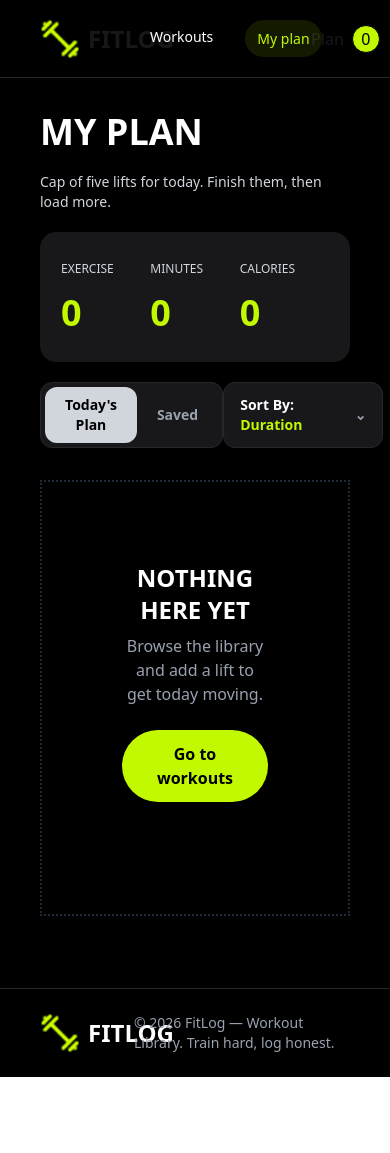
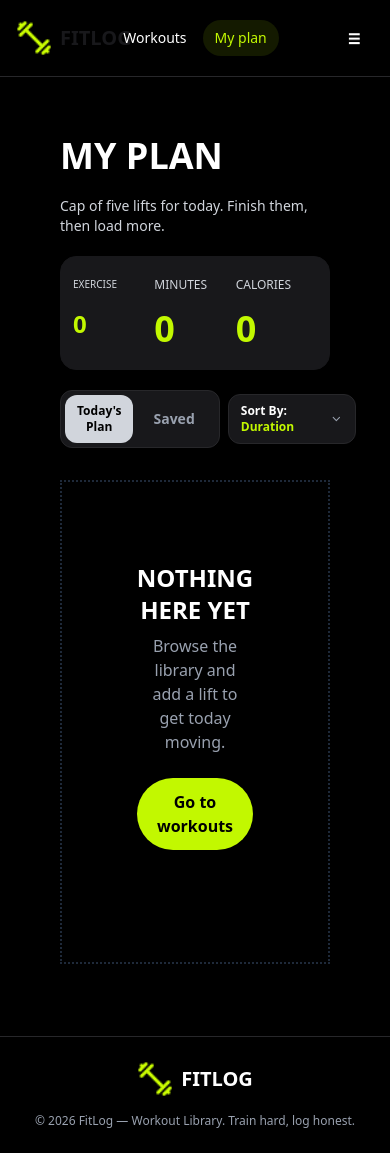
Before and after one commit to SSAShawon/fit-log, a Next.js app: page /my-plan in a window 390 px wide. Before the commit the page ends 1077 px from the top, so only its background shows below. Built offline with nearby package versions, Linux system fonts and the light colour scheme.

Commit message:
Responsive Done

```diff
--- a/src/app/layout.tsx
+++ b/src/app/layout.tsx
@@ -32,7 +32,9 @@ export default function RootLayout({ children }: LayoutProps<"/">) {
         <WorkoutProvider>
           <Navbar />
 
-          <main className="flex-1">{children}</main>
+          <main className="flex-1 px-5 md:px-10 lg:px-40">
+            {children}
+            </main>
 
           <ToastContainer />
           <Footer />
--- a/src/app/my-plan/page.tsx
+++ b/src/app/my-plan/page.tsx
@@ -49,7 +49,7 @@ const MyPlan = () => {
 
   return (
     <div className="bg-black px-10 py-10 text-white">
-      {/* Header */}
+
       <div>
         <h1 className="pt-8 pb-5 text-4xl font-bold">MY PLAN</h1>
 
@@ -67,7 +67,7 @@ const MyPlan = () => {
         setSortBy={setSortBy}
       />
 
-      {/* Content of Todays Plan*/}
+
       <div>
         {activeTab === "today" ? (
           addWorkout.length === 0 ? (
@@ -93,7 +93,9 @@ const MyPlan = () => {
               ))}
             </div>
           )
-        ) : // Content  Saved
+        ) :
+
+
 
         saveWorkout.length === 0 ? (
           <EmptyPlan />
--- a/src/components/Footer.tsx
+++ b/src/components/Footer.tsx
@@ -4,21 +4,29 @@ import Image from "next/image";
 
 const Footer = () => {
   return (
+    <div className="border-t border-zinc-800 bg-black px-4 py-6 text-white md:px-8 lg:px-10">
+      <div className="flex flex-col items-center justify-between gap-4 md:flex-row">
 
-      <div className="bg-black px-10 py-6 text-white border-t border-zinc-800">
-        <div className="flex items-center justify-between">
-          {/* Left */}
-          <div className="flex items-center gap-2 ">
-            <Image src={logo} alt="Workout Logo" className="h-10 w-10" />
-            <span className="text-2xl font-bold">FITLOG</span>
-          </div>
 
-          {/* Right */}
-          <h3 className="text-sm text-gray-400">
-            © 2026 FitLog — Workout Library. Train hard, log honest.
-          </h3>
+
+        <div className="flex items-center gap-2">
+          <Image
+            src={logo}
+            alt="Workout Logo"
+            className="h-9 w-9 md:h-10 md:w-10"
+          />
+
+          <span className="text-xl font-bold md:text-2xl">FITLOG</span>
         </div>
+
+
+
+
+        <h3 className="text-center text-xs text-gray-400 md:text-sm">
+          © 2026 FitLog — Workout Library. Train hard, log honest.
+        </h3>
       </div>
+    </div>
   );
 };
 
--- a/src/components/Hero.tsx
+++ b/src/components/Hero.tsx
@@ -3,22 +3,25 @@ import Image from "next/image";
 import logo from "../image/banner.png";
 const Hero = () => {
   return (
-    <div className="bg-black px-10 py-20 text-white">
-
-      <div className="mx-auto max-w-10xl rounded-2xl bg-zinc-900 px-10 py-10">
-        <div className="flex flex-row items-center justify-between gap-10">
+    <div className="bg-black px-4 py-10 text-white md:px-8 md:py-14 lg:px-10 lg:py-20">
+      <div className="mx-auto max-w-10xl rounded-2xl bg-zinc-900 px-5 py-6 md:px-8 md:py-8 lg:px-10 lg:py-10">
+        <div className="flex flex-col-reverse items-center justify-between gap-8 lg:flex-row lg:gap-10">
           <div>
-            <h1 className="text-sm py-5 text-[#c2f800]">
-              WORKOUT LIBRARY
-            </h1>
-            <h1 className="text-8xl font-bold">
+            <h1 className="text-sm py-5 text-[#c2f800]">WORKOUT LIBRARY</h1>
+            <h1 className="text-4xl font-bold md:text-6xl lg:text-8xl">
               TRAIN WITH INTENT. LOG EVERY SET.
             </h1>
             <p className="py-6 text-gray-400">
-             <i>FitLog is a dark, no-nonsense gym companion: pick a lift, lock it
-              into today&apos;s plan, and watch the week&apos;s work add up.</i>
+              <i>
+                FitLog is a dark, no-nonsense gym companion: pick a lift, lock
+                it into today&apos;s plan, and watch the week&apos;s work add
+                up.
+              </i>
             </p>
-            <a href="#library" className="btn  bg-[#c2f800] hover:bg-yellow-400 text-black">
+            <a
+              href="#library"
+              className="btn  bg-[#c2f800] hover:bg-yellow-400 text-black"
+            >
               BROWSE WORKOUTS <span className="text-lg">→</span>
             </a>
           </div>
@@ -27,7 +30,6 @@ const Hero = () => {
             src={logo}
             className="w-full max-w-sm rounded-lg "
           />
-
         </div>
       </div>
     </div>
--- a/src/components/Navbar.tsx
+++ b/src/components/Navbar.tsx
@@ -1,4 +1,5 @@
 "use client";
+
 import logo from "../image/logo.png";
 import Image from "next/image";
 import Link from "next/link";
@@ -9,36 +10,47 @@ import { usePathname } from "next/navigation";
 const Navbar = () => {
   const { addWorkout, saveWorkout } = useContext(WorkoutContext)!;
   const pathname = usePathname();
+
   return (
     <div>
-      <div className="navbar bg-black shadow-sm fixed top-0 z-50 w-full px-10 py-3 border-b border-zinc-800">
+      <div className="navbar fixed top-0 z-50 w-full border-b border-zinc-800 bg-black px-4 py-3 shadow-sm md:px-8 lg:px-10">
+
+        {/* Logo */}
         <div className="navbar-start">
-          <a className="flex items-center gap-2">
-            <Image src={logo} alt="Workout Logo" className="h-10 w-10" />
+          <Link href="/" className="flex items-center gap-2">
+            <Image
+              src={logo}
+              alt="Workout Logo"
+              className="h-9 w-9 md:h-10 md:w-10"
+            />
 
-            <span className="text-2xl font-bold">FITLOG</span>
-          </a>
+            <span className="text-xl font-bold md:text-2xl">FITLOG</span>
+          </Link>
         </div>
+
+        {/* Workouts + My Plan */}
         <div className="navbar-center">
-          <ul className="menu menu-horizontal px-1 gap-5">
+          <ul className="menu menu-horizontal gap-1 px-1 md:gap-5">
             <li>
               <Link
                 href="/"
-                className={pathname === "/"
-                  ? "rounded-full bg-[#c2f800]/10 px-3 py-2 text-[#c2f800]"
-                  : "text-white"
+                className={
+                  pathname === "/"
+                    ? "rounded-full bg-[#c2f800]/10 px-3 py-2 text-sm text-[#c2f800] md:text-base"
+                    : "px-3 py-2 text-sm text-white md:text-base"
                 }
               >
                 Workouts
               </Link>
             </li>
+
             <li>
               <Link
                 href="/my-plan"
                 className={
                   pathname === "/my-plan"
-                  ? "rounded-full bg-[#c2f800]/10 px-3 py-2 text-[#c2f800]"
-                  : "text-white"
+                    ? "rounded-full bg-[#c2f800]/10 px-3 py-2 text-sm text-[#c2f800] md:text-base"
+                    : "px-3 py-2 text-sm text-white md:text-base"
                 }
               >
                 My plan
@@ -46,22 +58,65 @@ const Navbar = () => {
             </li>
           </ul>
         </div>
-        <div className="navbar-end gap-5">
+
+        {/* Desktop Plan + Saved */}
+        <div className="navbar-end hidden gap-5 lg:flex">
           <div className="flex items-center gap-2">
             <Link href="/my-plan">Plan</Link>
-            <span className="flex h-7 w-7 items-center justify-center rounded-full border bg-[#c2f800] bg-[#c2f800]  text-black">
+
+            <span className="flex h-7 w-7 items-center justify-center rounded-full border bg-[#c2f800] text-black">
               {addWorkout.length}
             </span>
           </div>
+
           <div className="flex items-center gap-2">
             <Link href="/my-plan">Saved</Link>
-            <span className="flex h-7 w-7 items-center justify-center rounded-full border  border-white ">
+
+            <span className="flex h-7 w-7 items-center justify-center rounded-full border border-white">
               {saveWorkout.length}
             </span>
           </div>
         </div>
+
+        {/* Mobile */}
+        <div className="navbar-end lg:hidden">
+          <div className="dropdown dropdown-end">
+            <div
+              tabIndex={0}
+              role="button"
+              className="btn btn-ghost btn-circle text-white"
+            >
+              ☰
+            </div>
+
+            <ul
+              tabIndex={0}
+              className="menu dropdown-content z-10 mt-3 w-48 rounded-box border border-zinc-800 bg-zinc-950 p-2 shadow-xl"
+            >
+              <li>
+                <Link href="/my-plan" className="text-white">
+                  Plan
+                  <span className="ml-auto rounded-full bg-[#c2f800] px-2 text-black">
+                    {addWorkout.length}
+                  </span>
+                </Link>
+              </li>
+
+              <li>
+                <Link href="/my-plan" className="text-white">
+                  Saved
+                  <span className="ml-auto rounded-full border border-white px-2">
+                    {saveWorkout.length}
+                  </span>
+                </Link>
+              </li>
+            </ul>
+          </div>
+        </div>
       </div>
-      <div className="h-10"></div>
+
+      {/* Space for fixed navbar */}
+      <div className="h-16"></div>
     </div>
   );
 };
--- a/src/components/WorkoutLibrary.tsx
+++ b/src/components/WorkoutLibrary.tsx
@@ -10,16 +10,16 @@ const WorkoutLibrary = async () => {
 
 
     return (
-        <div id="library"  className='bg-black px-5 py-10 text-white'>
+        <div id="library" className="bg-black px-4 py-10 text-white md:px-6 lg:px-8">
 
-            {/* text section */}
-            <div className='mx-8'>
+
+            <div className="mx-2 md:mx-4 lg:mx-8">
                 <h2 className='text-3xl font-bold'>THE LIBRARY</h2>
                 <p className='mt-2 text-gray-400 pb-7'>Twelve lifts covering every major muscle group.</p>
             </div>
-            {/* card section */}
 
-            <div className='grid grid-cols-1 mx-8 gap-20 md:grid-cols-2 lg:grid-cols-3'>
+
+            <div className="mx-2 grid grid-cols-1 gap-6 md:mx-4 md:grid-cols-2 md:gap-8 lg:mx-8 lg:grid-cols-3 lg:gap-10">
                 {workout.map((item)=>(
                     <WorkoutCard key={item.id} workout={item}/>
                 ))}
--- a/src/components/my-plan/PlanStats.tsx
+++ b/src/components/my-plan/PlanStats.tsx
@@ -16,11 +16,11 @@ const PlanStats = ({ activePlan }: PlanStatsProps) => {
   );
 
   return (
-    <div className="my-5 grid grid-cols-3 rounded-2xl border border-zinc-900 bg-zinc-900 p-5">
+    <div className="my-5 grid grid-cols-3 rounded-2xl border border-zinc-900 bg-zinc-900 p-3 md:p-5">
       <div>
-        <h2 className="py-2 text-xs text-gray-300">EXERCISE</h2>
+        <h2 className="py-2 text-[10px] text-gray-300 md:text-xs">EXERCISE</h2>
 
-        <h4 className="py-2 text-4xl font-bold text-[#c2f800]">
+        <h4 className="py-2 text-2xl font-bold text-[#c2f800] md:text-4xl">
           {activePlan.length}
         </h4>
       </div>
--- a/src/components/my-plan/PlanTabs.tsx
+++ b/src/components/my-plan/PlanTabs.tsx
@@ -1,4 +1,6 @@
 "use client";
+
+import { ChevronDown } from "lucide-react";
 
 interface PlanTabsProps {
   activeTab: "today" | "saved";
@@ -14,12 +16,11 @@ const PlanTabs = ({
   setSortBy,
 }: PlanTabsProps) => {
   return (
-    <div className="my-5 flex items-center justify-between">
-      {/* Today / Saved */}
+    <div className="my-5 flex items-center justify-between gap-2">
       <div className="flex w-fit rounded-xl border border-zinc-800 bg-zinc-900 p-1">
         <button
           onClick={() => setActiveTab("today")}
-          className={`rounded-xl px-5 py-2 text-sm font-semibold ${
+          className={`rounded-xl px-3 py-2 text-xs font-semibold md:px-5 md:text-sm ${
             activeTab === "today" ? "bg-gray-300 text-black" : "text-gray-400"
           }`}
         >
@@ -36,12 +37,12 @@ const PlanTabs = ({
         </button>
       </div>
 
-      {/* Sort Dropdown */}
+      {/*  Dropdown */}
       <div className="dropdown">
         <div
           tabIndex={0}
           role="button"
-          className="flex min-w-40 cursor-pointer items-center justify-between gap-3 rounded-xl border border-zinc-800 bg-zinc-900 px-4 py-3 text-sm font-semibold text-white transition hover:border-[#c2f800]/50"
+          className="flex min-w-32 cursor-pointer items-center justify-between gap-2 rounded-xl border border-zinc-800 bg-zinc-900 px-3 py-2 text-xs font-semibold text-white transition hover:border-[#c2f800]/50 md:min-w-40 md:gap-3 md:px-4 md:py-3 md:text-sm"
         >
           <span>
             Sort By:{" "}
@@ -54,7 +55,7 @@ const PlanTabs = ({
             </span>
           </span>
 
-          <span className="text-gray-400">⌄</span>
+          <ChevronDown size={16} className="text-gray-400" />
         </div>
 
         <ul
```
Also changed, not shown: src/app/workout/[id]/page.tsx (+3 -6 lines), src/components/my-plan/WorkoutPlanCard.tsx (+29 -25 lines).
